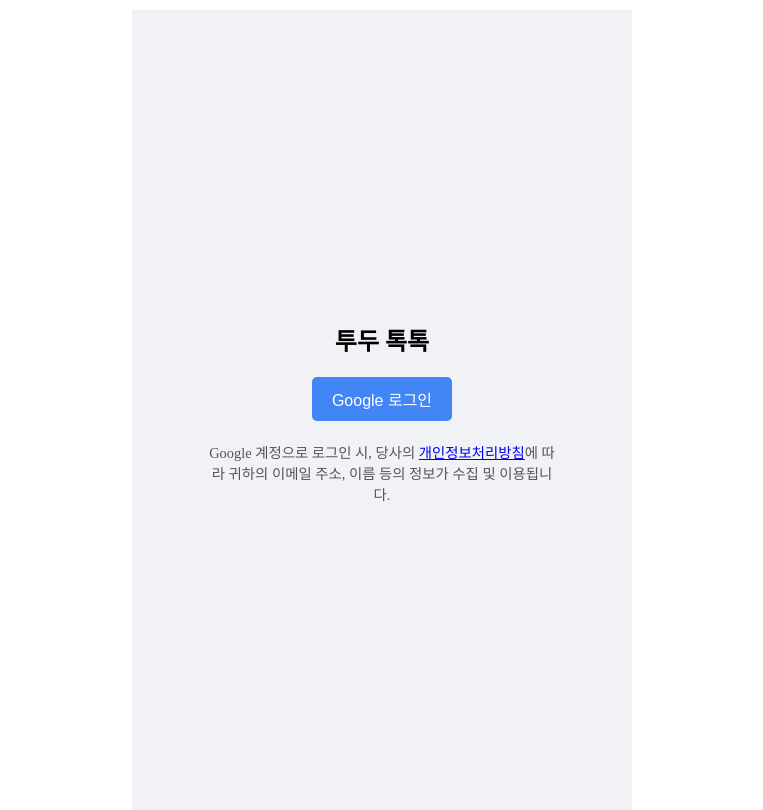
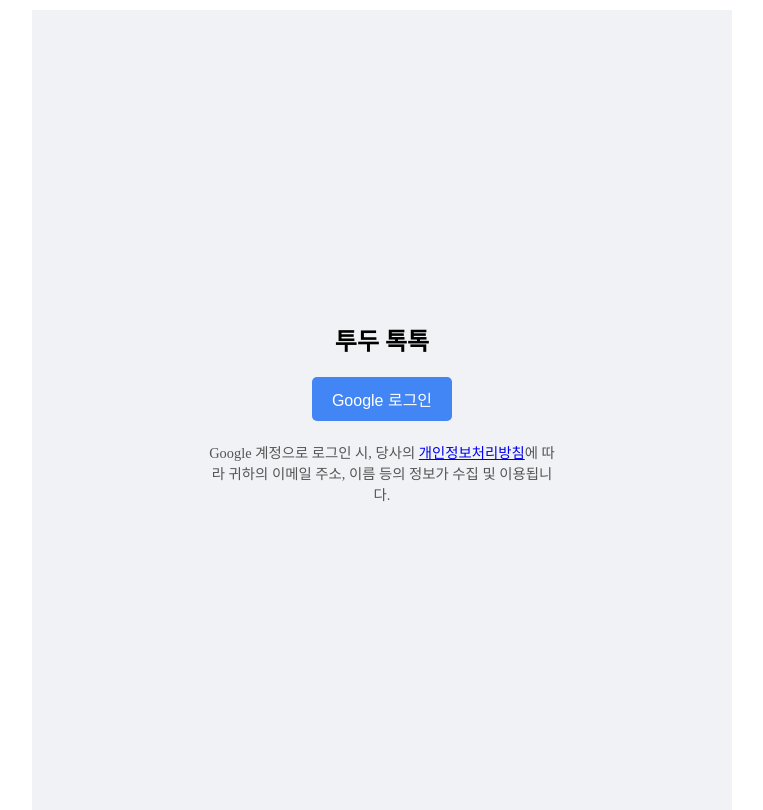
Before and after one commit to mallangC/Tocktock-FE, a React (Vite) app: page /login in a window 1280 px wide. Shown: the whole page, without its empty margins (258-1021 px from the left). Built offline with nearby package versions, Linux system fonts and the light colour scheme; no server answers.

Commit message:
main / 리팩토링 - 개발환경과 운영환경을 분리 - VITE_BASE_URL 환경변수 추가

```diff
--- a/src/App.css
+++ b/src/App.css
@@ -1,8 +1,20 @@
 body {
-    width: 500px;
+    width: 100%;
     margin: 0 auto;
     display: flex;
     flex-direction: column;
     gap: 10px;
     padding-top: 10px;
+    padding-left: 10px;
+    padding-right: 10px;
+    box-sizing: border-box;
 }
+
+@media (min-width: 768px) {
+    body {
+        max-width: 700px;
+        margin: 0 auto;
+        padding-left: 0;
+        padding-right: 0;
+    }
+}
--- a/src/components/Header.css
+++ b/src/components/Header.css
@@ -1,7 +1,7 @@
 .Header {
     position: sticky;
     top: 0;
-    width: 500px;
+    width: 100%;
     font-weight: bold;
     display: flex;
     justify-content: space-around; /* 또는 gap: 20px; 등 원하는 간격으로 설정 */
@@ -11,6 +11,16 @@
     border-bottom: 1px solid #ccc; /* 1px 두께의 회색 실선 */
     padding-bottom: 15px; /* 줄과 링크 사이의 간격 */
     background-color: white;
+}
+
+@media (min-width: 768px) {
+    .Header {
+        max-width: 700px;
+        margin: 0 auto;
+        padding-left: 0;
+        padding-right: 0;
+        justify-content: space-around;
+    }
 }
 
 .Header a {
--- a/src/components/TodoItem.css
+++ b/src/components/TodoItem.css
@@ -2,8 +2,7 @@
     display: flex;
     align-items: center;
     gap: 20px;
-    padding-bottom: 20px;
-    padding-top: 20px;
+    padding: 20px 0;
     border-bottom: 1px solid #d5d5d5;
 }
 
--- a/src/pages/LoginPage.jsx
+++ b/src/pages/LoginPage.jsx
@@ -3,8 +3,7 @@
 
 function LoginPage() {
     const handleGoogleLogin = () => {
-        // window.location.href = 'http://localhost:8080/oauth2/authorization/google';
-        window.location.href = 'https://api.tock-tock.com/oauth2/authorization/google';
+        window.location.href = `${import.meta.env.VITE_BASE_URL}/oauth2/authorization/google`;
     };
 
     return (
--- a/src/service/apiService.js
+++ b/src/service/apiService.js
@@ -1,7 +1,6 @@
 import axios from 'axios';
 
-const API_BASE_URL = 'https://api.tock-tock.com';
-// const API_BASE_URL = 'http://localhost:8080';
+const API_BASE_URL = import.meta.env.VITE_BASE_URL;
 
 const api = axios.create({
     baseURL: API_BASE_URL,
```
Also changed, not shown: 1 other file (tests, documents, lock files or other folders).
